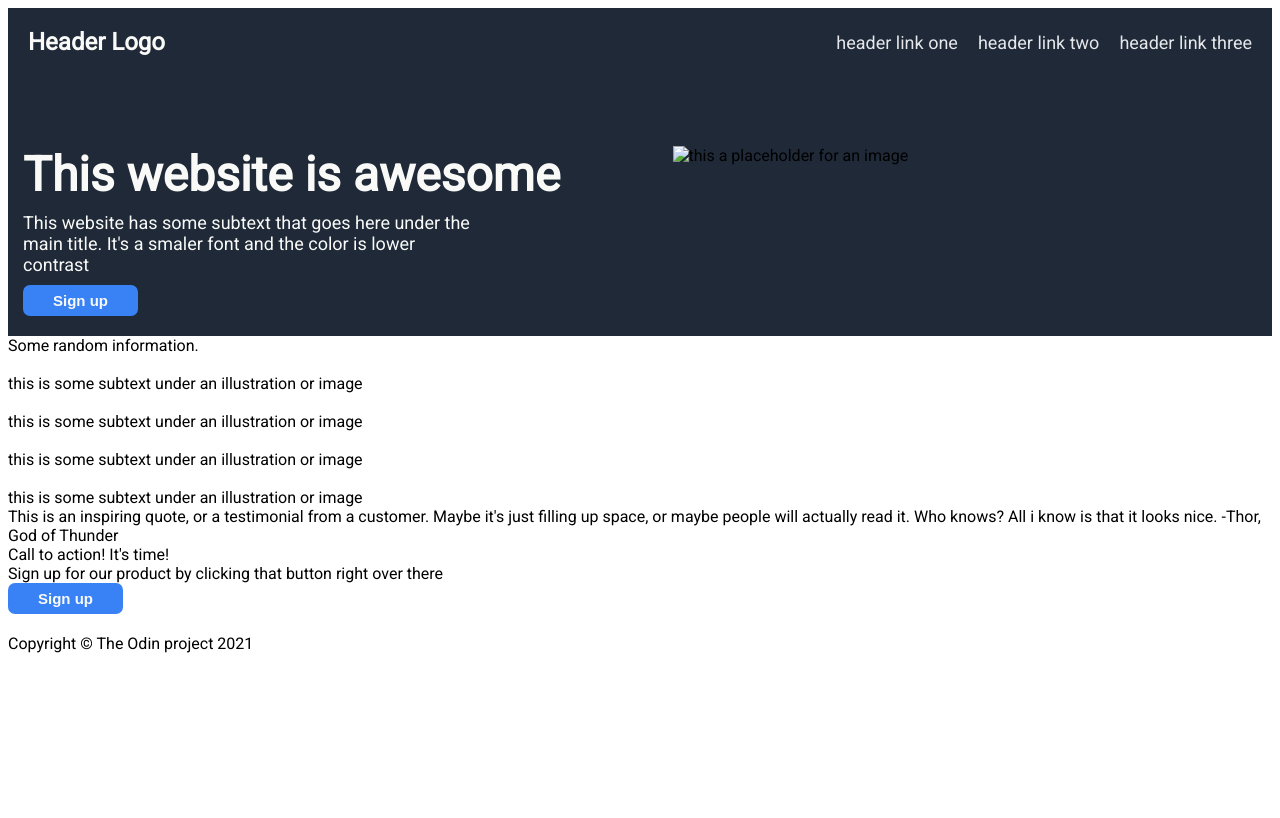
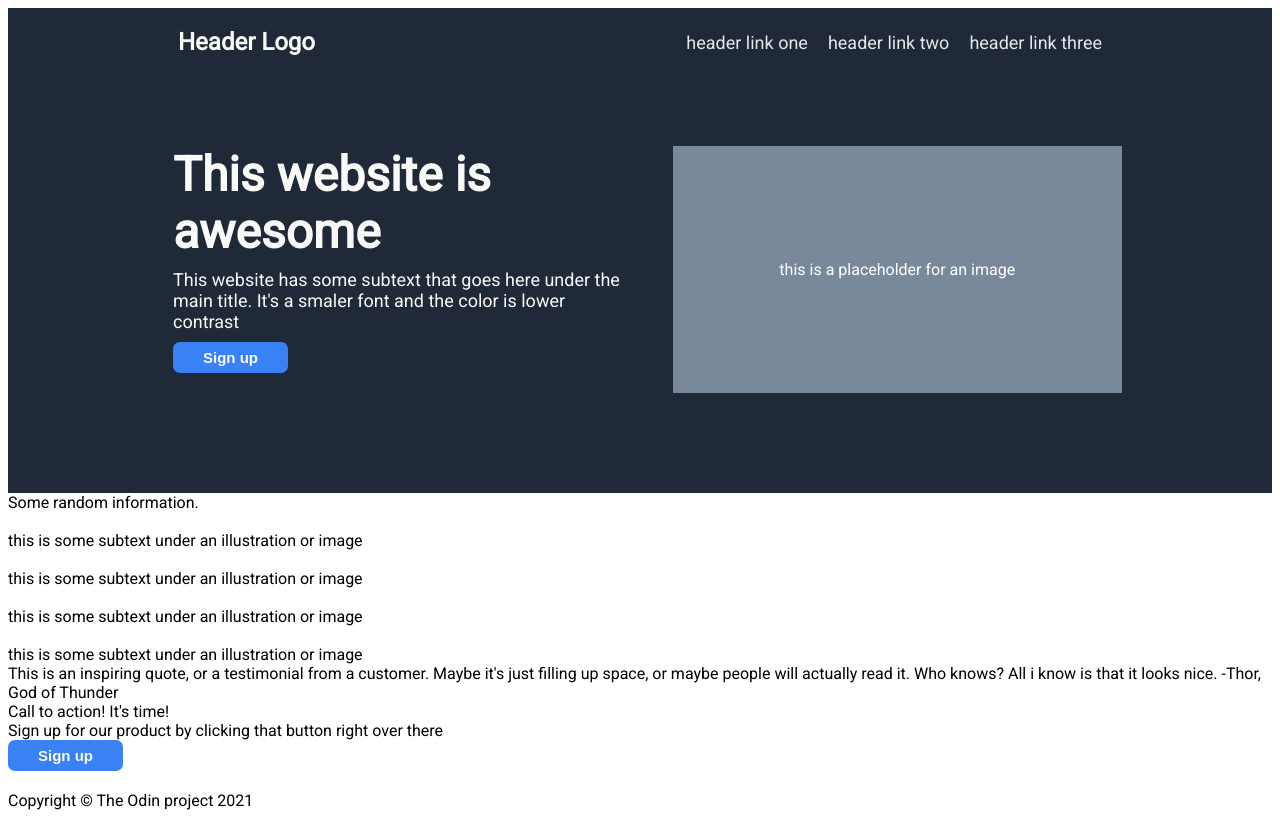
Before and after one commit to JavierRojas14/landing-page, a plain HTML site: page index.html in a window 1280 px wide. Drawn offline with Linux system fonts and the light colour scheme.

Commit message:
Finish section 1 and 2 of landing page

```diff
--- a/index.html
+++ b/index.html
@@ -24,10 +24,9 @@
                 <p id="description-text">This website has some subtext that goes here under the main title. It's a smaler font and the color is lower contrast</p>
                 <button>Sign up</button>
             </div>
-            <div class="image-container">
-                <img src="" alt="this a placeholder for an image">
+            <div class="placeholder-image">
+                <p>this is a placeholder for an image</p>
             </div>
-
         </div>
     </div>
 
--- a/styles.css
+++ b/styles.css
@@ -12,6 +12,7 @@ p {
 
 .upper-portion {
     background-color: #1F2937;
+    padding: 0px 150px 100px 150px;
 
 }
 
@@ -85,6 +86,12 @@ button {
     margin-bottom: 20px;
 }
 
-.image-container {
+.placeholder-image {
+    color: white;
+    background-color: #7a889c;
     flex: 1;
+    display: flex;
+    justify-content: center;
+    align-items: center;
+
 }
```
